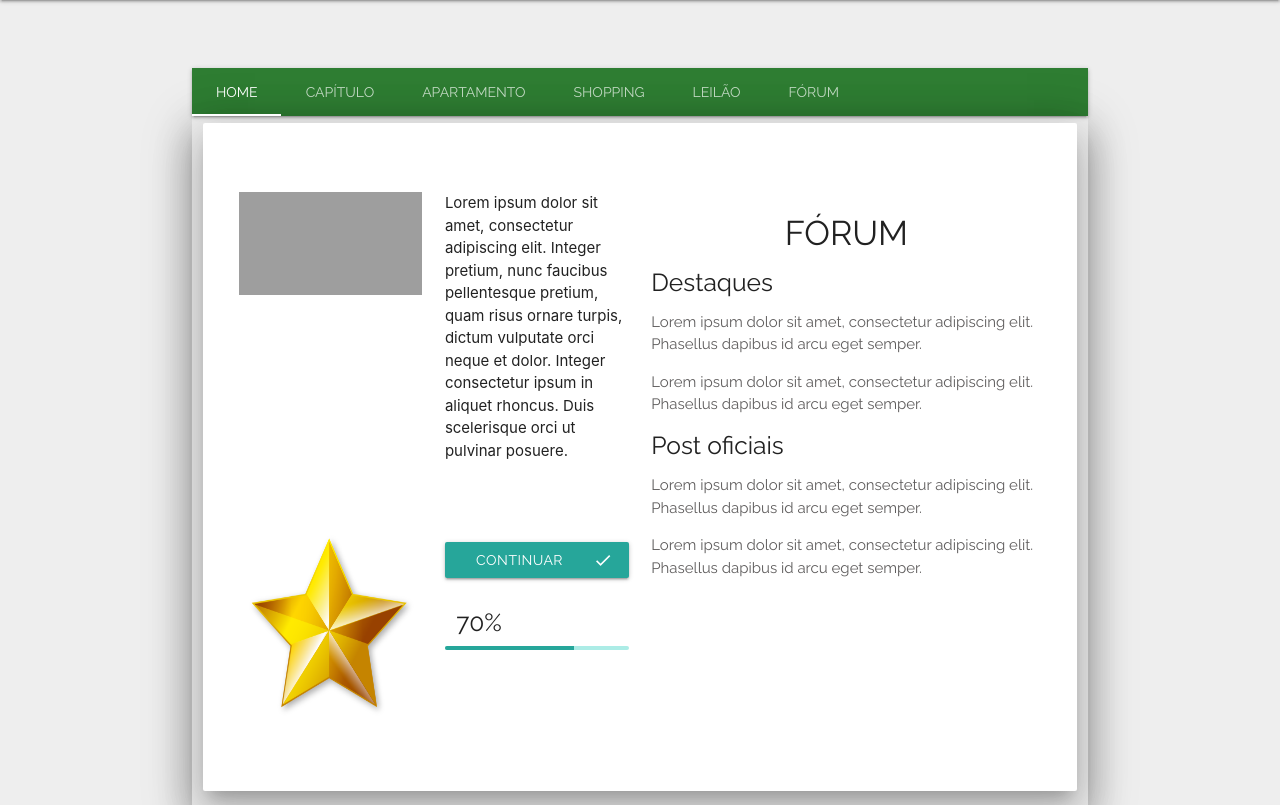
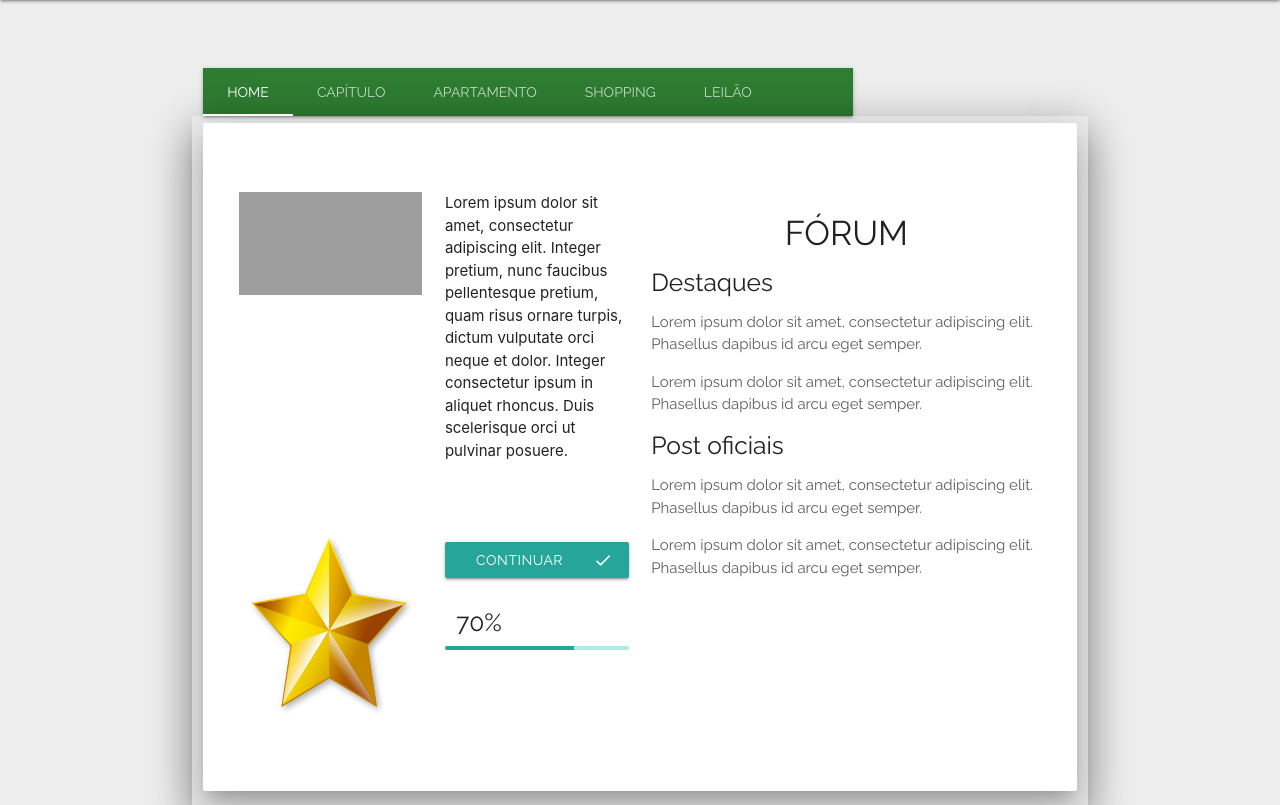
Before and after one commit to DalilaMv/projeto-pessoal, a PHP site: page / in a window 1280 px wide. Shown: the part 64-869 px from the top of the page. Run offline with PHP 8.4, Linux system fonts and the light colour scheme; some libraries are stand-ins or nearby versions; grey boxes are pictures that could not be loaded.

Commit message:
Index 2.1

```diff
--- a/index.php
+++ b/index.php
@@ -88,6 +88,7 @@ require_once('navbar.php');
 
     <div class="container">
         <div class="row">
+            <div class="col s9">
                 <nav class="nav-extended green darken-3">
                     <div class="nav-content">
                         <ul class="tabs tabs-transparent">
@@ -100,6 +101,10 @@ require_once('navbar.php');
                         </ul>
                     </div>
                 </nav>
+            </div>
+            <div class="col s3">
+
+            </div>
             <div class="col s12 m12 112 container z-depth-5">
                 <div class="card-panel z-depth-5">
                     <div id="home" class="row">
```
Also changed, not shown: Imgs/user.jpg (added). Lines whose indentation alone changed are shown as unchanged.
